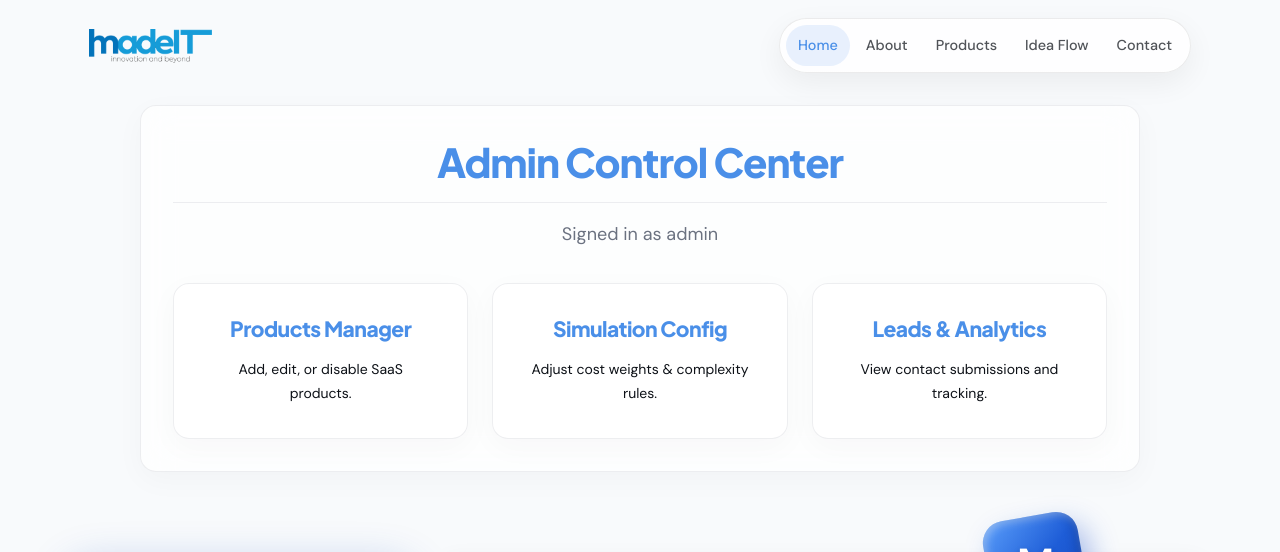
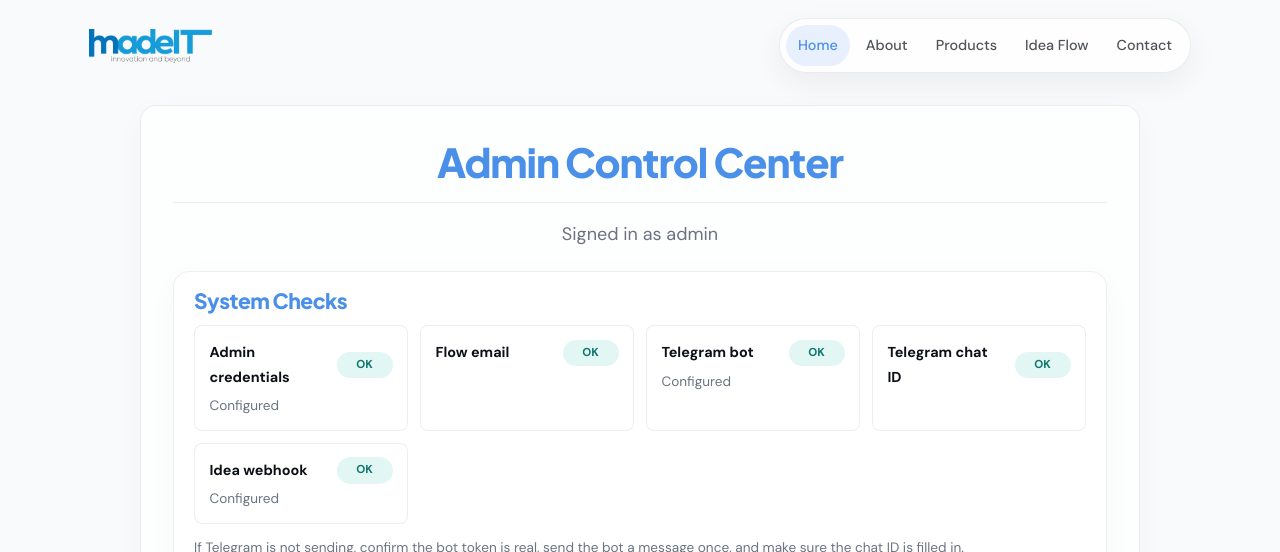
Before and after one commit to ynotunited/madeit, a PHP site: template src/views/admin/dashboard.php in a window 1280 px wide. Shown: the top 552 px of the page. Run offline with PHP 8.4, Linux system fonts and the light colour scheme; the template is opened without the code that fills it, so the values that code supplies are empty; grey boxes are pictures that could not be loaded.

Commit message:
Add admin diagnostics and preserve contact form state

```diff
--- a/src/views/admin/dashboard.php
+++ b/src/views/admin/dashboard.php
@@ -1,6 +1,54 @@
 <div class="glass-card mt-8 admin-shell">
     <h1 class="text-center admin-section-title" style="border-bottom: 1px solid var(--glass-border); padding-bottom: 1rem;">Admin Control Center</h1>
     <p class="text-center admin-muted-note" style="margin-top: 1rem;">Signed in as <?= htmlspecialchars($_SESSION['madeit_admin_user']['username'] ?? 'admin') ?></p>
+
+    <?php
+        $diagItems = [
+            [
+                'label' => 'Admin credentials',
+                'ok' => madeit_env('MADEIT_ADMIN_USER') !== '' && madeit_env('MADEIT_ADMIN_PASSWORD') !== '',
+                'value' => madeit_env('MADEIT_ADMIN_USER') !== '' ? 'Configured' : 'Missing',
+            ],
+            [
+                'label' => 'Flow email',
+                'ok' => madeit_env('MADEIT_FLOW_NOTIFICATION_EMAIL') !== '',
+                'value' => madeit_env('MADEIT_FLOW_NOTIFICATION_EMAIL') !== '' ? madeit_env('MADEIT_FLOW_NOTIFICATION_EMAIL') : 'Not set',
+            ],
+            [
+                'label' => 'Telegram bot',
+                'ok' => madeit_env('MADEIT_TELEGRAM_BOT_TOKEN') !== '',
+                'value' => madeit_env('MADEIT_TELEGRAM_BOT_TOKEN') !== '' ? 'Configured' : 'Missing token',
+            ],
+            [
+                'label' => 'Telegram chat ID',
+                'ok' => madeit_env('MADEIT_TELEGRAM_CHAT_ID') !== '',
+                'value' => madeit_env('MADEIT_TELEGRAM_CHAT_ID') !== '' ? madeit_env('MADEIT_TELEGRAM_CHAT_ID') : 'Not set',
+            ],
+            [
+                'label' => 'Idea webhook',
+                'ok' => madeit_env('MADEIT_IDEA_FLOW_WEBHOOK_URL') !== '',
+                'value' => madeit_env('MADEIT_IDEA_FLOW_WEBHOOK_URL') !== '' ? 'Configured' : 'Optional',
+            ],
+        ];
+    ?>
+
+    <div class="glass-card" style="margin-top: 1.25rem; padding: 1rem 1.25rem;">
+        <h3 style="margin-bottom: 0.75rem; color: var(--primary);">System Checks</h3>
+        <div style="display: grid; grid-template-columns: repeat(auto-fit, minmax(180px, 1fr)); gap: 0.75rem;">
+            <?php foreach ($diagItems as $item): ?>
+                <div style="padding: 0.85rem 0.9rem; border-radius: var(--radius-md); border: 1px solid var(--glass-border); background: rgba(255,255,255,0.55);">
+                    <div style="display:flex; align-items:center; justify-content:space-between; gap: 0.75rem; margin-bottom: 0.35rem;">
+                        <strong style="font-size: 0.9rem;"><?= htmlspecialchars($item['label']) ?></strong>
+                        <span style="display:inline-flex; align-items:center; justify-content:center; min-width: 56px; padding: 0.2rem 0.55rem; border-radius: 999px; font-size: 0.72rem; font-weight: 700; color: <?= $item['ok'] ? '#0f766e' : '#b91c1c' ?>; background: <?= $item['ok'] ? 'rgba(20, 184, 166, 0.12)' : 'rgba(239, 68, 68, 0.12)' ?>;">
+                            <?= $item['ok'] ? 'OK' : 'Check' ?>
+                        </span>
+                    </div>
+                    <div class="admin-muted-note" style="font-size: 0.85rem; line-height: 1.5;"><?= htmlspecialchars($item['value']) ?></div>
+                </div>
+            <?php endforeach; ?>
+        </div>
+        <p class="admin-muted-note" style="margin-top: 0.75rem; font-size: 0.85rem;">If Telegram is not sending, confirm the bot token is real, send the bot a message once, and make sure the chat ID is filled in.</p>
+    </div>
 
     <div style="display: grid; grid-template-columns: repeat(auto-fit, minmax(250px, 1fr)); gap: 1.5rem; margin-top: 2rem;">
 
--- a/src/views/contact.php
+++ b/src/views/contact.php
@@ -191,12 +191,8 @@
             const data = await response.json().catch(() => ({}));
             if (!response.ok || !data.success) throw new Error(data.message || 'Unable to send your message');
 
-            window.localStorage.removeItem('madeit.contact.name');
-            window.localStorage.removeItem('madeit.contact.email');
-            window.localStorage.removeItem('madeit.contact.message');
-            form.reset();
-            update();
             submit.textContent = 'Sent';
+            submit.disabled = true;
         } catch (err) {
             submit.textContent = 'Send Message';
             submit.disabled = false;
```
